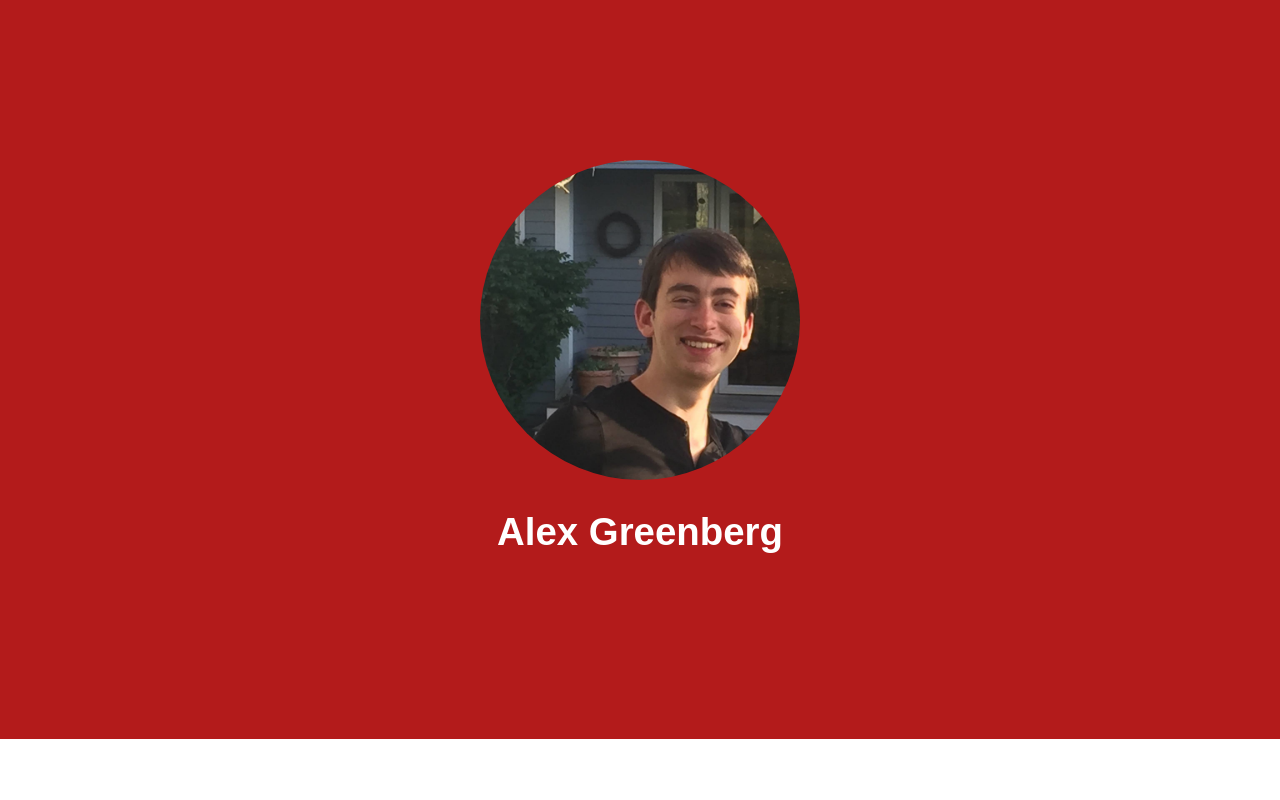
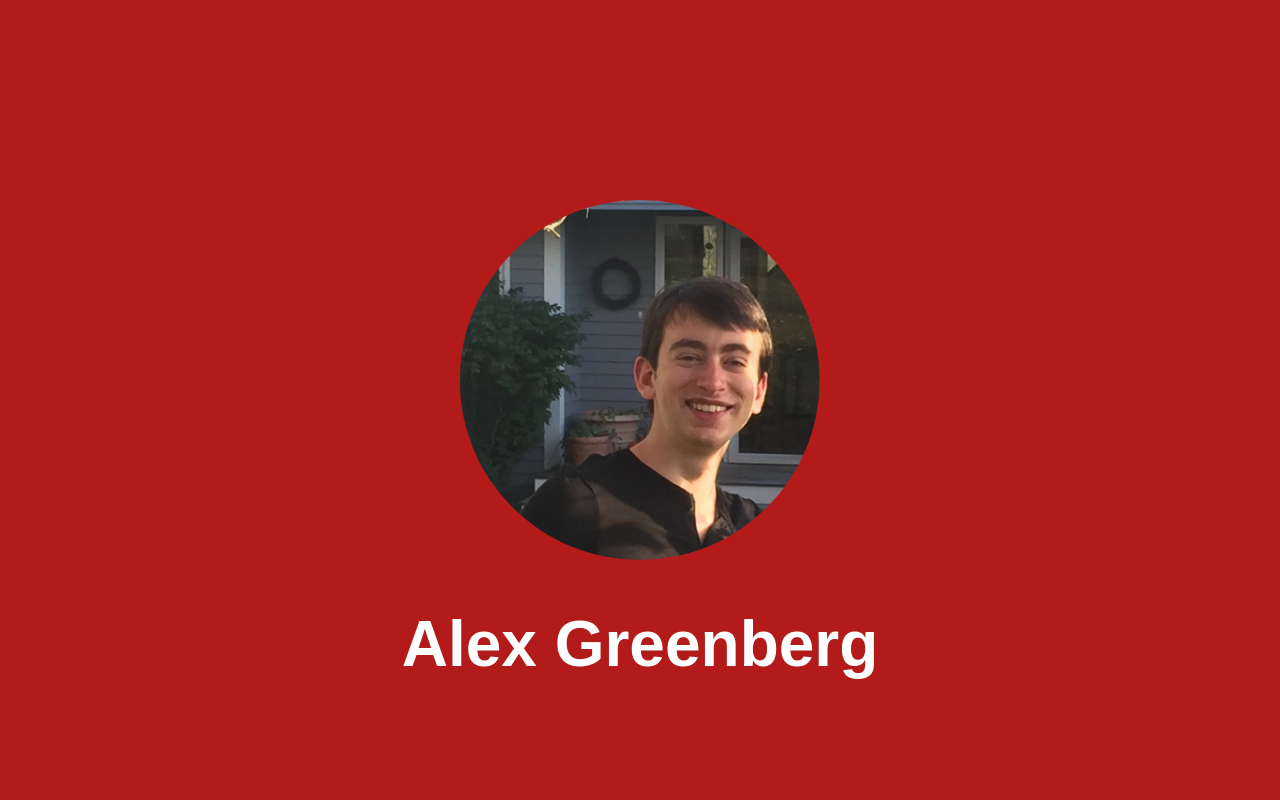
Before and after one commit to alexanderGGreenberg/me, a React (Create React App) app: page / in a window 1280 px wide. Shown: the top 800 px of the page. Built offline with nearby package versions, Linux system fonts and the light colour scheme.

Commit message:
Center title and Alex face

```diff
--- a/src/App.css
+++ b/src/App.css
@@ -3,16 +3,27 @@
 }
 
 #app--logo {
-  height: 20em;
+  height: 45vmin;
   border-radius: 50%;
 }
 
+#app--header-wrapper {
+	height: 50%;
+  transform: translate(-50%, -50%);
+  position: absolute;
+  top: 50%;
+  left: 50%;
+}
+
+
 #app--header {
   background-color: #B31B1B;
-  padding: 10em;
   color: white;
+  height: 100vh;
+  align-items: center;
+  justify-content: center;
 }
 
 #app--title {
-  font-size: 3vw;
+  font-size: 8vmin;
 }
--- a/src/App.js
+++ b/src/App.js
@@ -13,8 +13,10 @@ class App extends Component {
     return (
       <div id="app">
         <header id="app--header">
-          <img src={alexFace} id="app--logo" alt="logo" />
-          <h1 id="app--title">Alex Greenberg</h1>
+          <div id = "app--header-wrapper">
+            <img src={alexFace} id="app--logo" alt="logo" />
+            <h1 id="app--title">Alex Greenberg</h1>
+          </div>
         </header>
         <AboutMe>
         </AboutMe>
--- a/src/ExperienceCard.css
+++ b/src/ExperienceCard.css
@@ -12,9 +12,6 @@
 #experiencecard--wrapper-left {
   text-align: left;
 }
-#experiencecard--wrapper-center {
-  text-align: center;
-}
 
 
 main,
--- a/src/ExperienceCard.js
+++ b/src/ExperienceCard.js
@@ -5,7 +5,7 @@ class ExperienceCard extends Component {
   render() {
     return (
       <div id= "experiencecard--wrapper">
-        <aside id = "experiencecard--wrapper-center">
+        <aside>
           {this.props.title}
         </aside>
         <main id = "experiencecard--wrapper-left">
```
